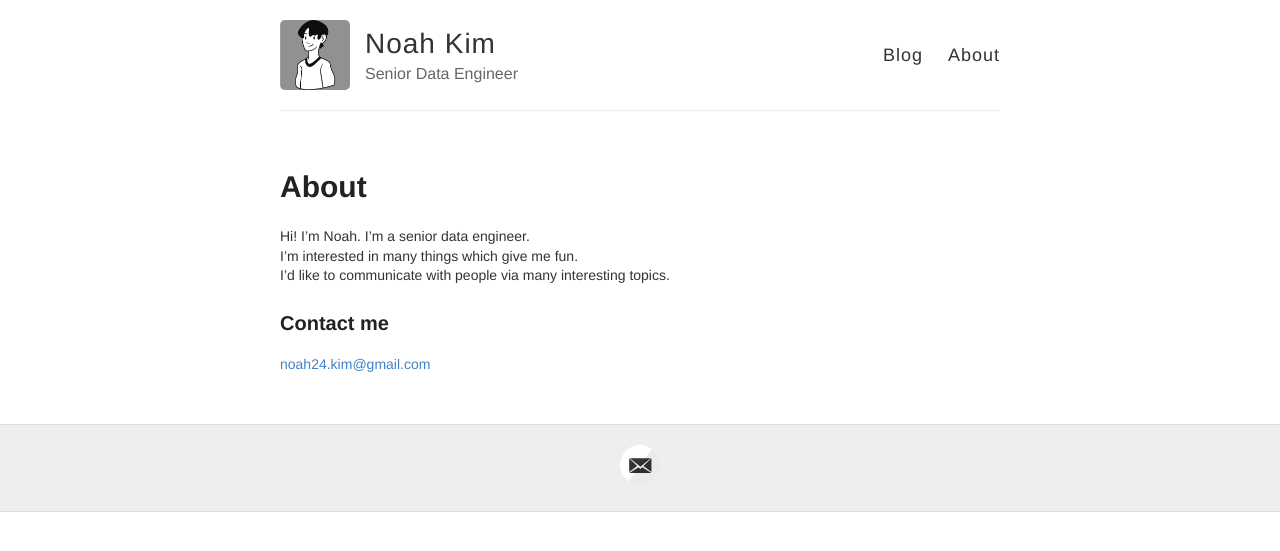
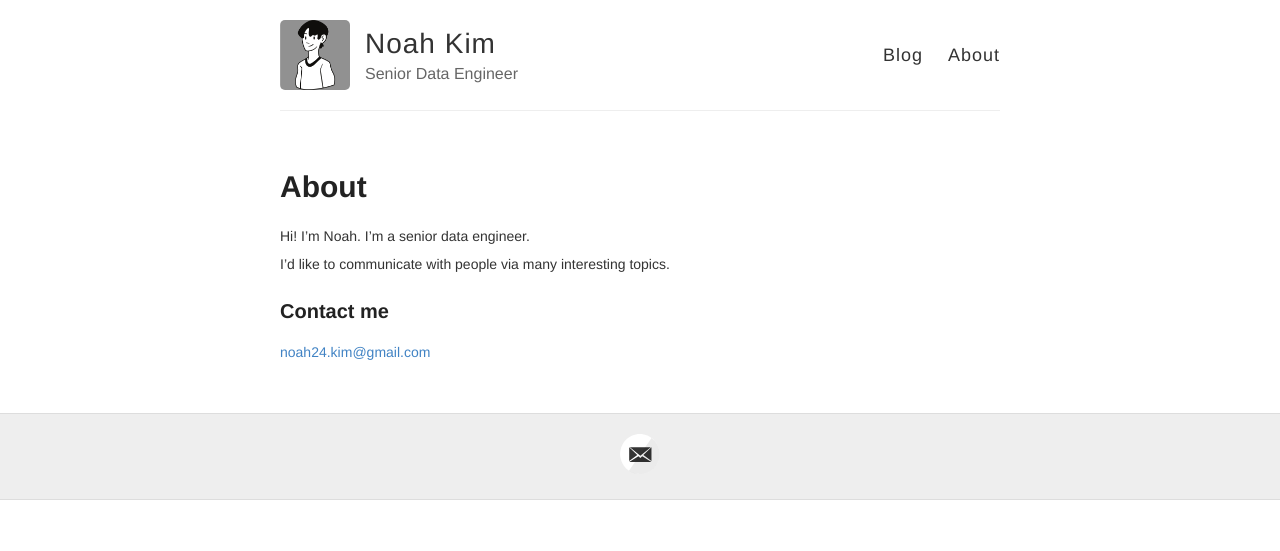
Before and after one commit to noahtjkim/noahtjkim.github.io, a Jekyll site: the page built from about.md, in a window 1280 px wide. Shown: the top 551 px of the page. Built offline with Jekyll 4.4.1, drawn with Linux system fonts in a browser that asks for light colours.

Commit message:
Update about.md

```diff
--- a/about.md
+++ b/about.md
@@ -5,7 +5,7 @@ permalink: /about/
 ---
 
 Hi! I'm Noah. I'm a senior data engineer.
-I'm interested in many things which give me fun.
+
 I'd like to communicate with people via many interesting topics.
 
 ### Contact me
```
